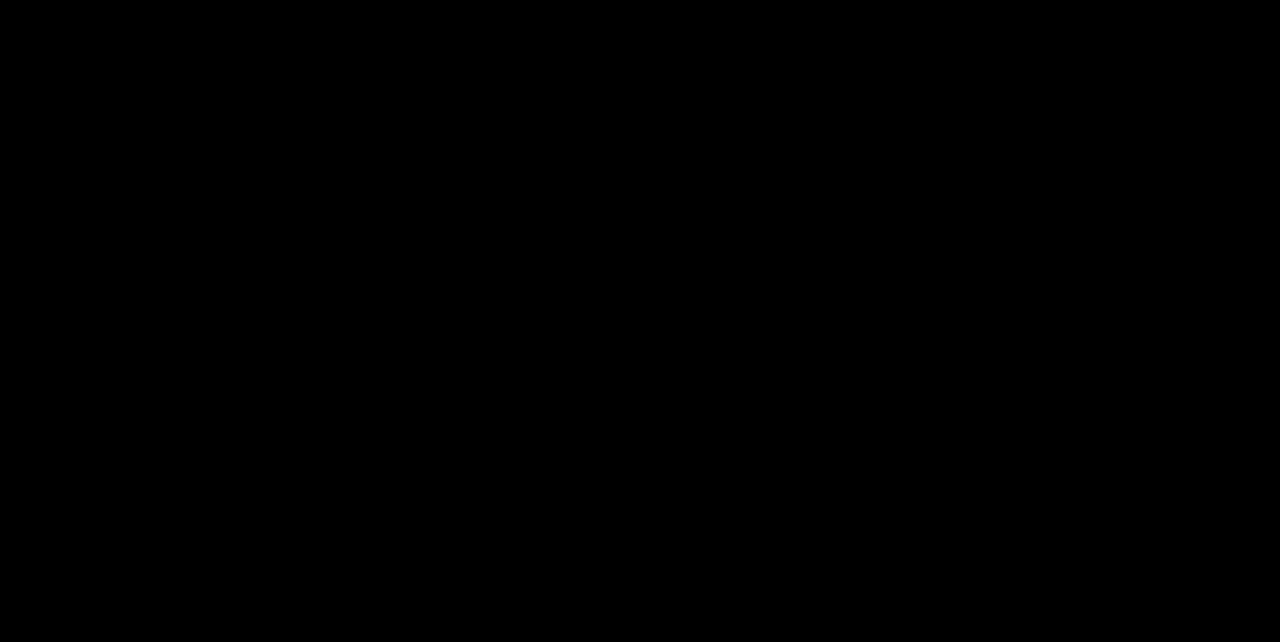
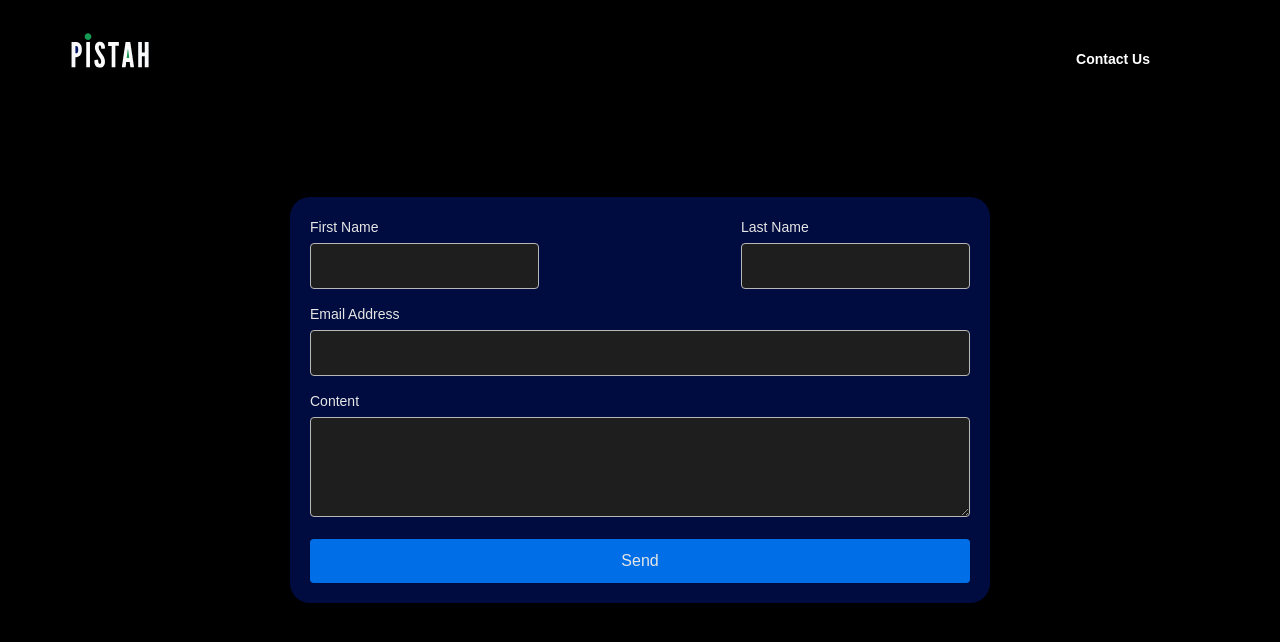
Before and after one commit to 121yaseen/pistah-home, a Next.js app: page /contact in a window 1280 px wide. Shown: the top 642 px of the page. Built offline with nearby package versions, Linux system fonts and the light colour scheme.

Commit message:
contact page initial

```diff
--- /dev/null
+++ b/src/app/components/ContactPageComponent.tsx
@@ -0,0 +1,201 @@
+import React, { useState } from 'react';
+
+const ContactPageComponent = () => {
+  const [formData, setFormData] = useState({
+    firstName: '',
+    lastName: '',
+    email: '',
+    content: ''
+  });
+
+  const [errors, setErrors] = useState({
+    firstName: '',
+    lastName: '',
+    email: '',
+    content: ''
+  });
+
+  const handleChange = (e: { target: { name: any; value: any; }; }) => {
+    setFormData({
+      ...formData,
+      [e.target.name]: e.target.value
+    });
+  };
+
+  const validateEmail = (email: string) => {
+    const emailPattern = /^[a-zA-Z0-9._-]+@[a-zA-Z0-9.-]+\.[a-zA-Z]{2,}$/;
+    return emailPattern.test(email);
+  };
+
+  const handleSubmit = (e: { preventDefault: () => void; }) => {
+    e.preventDefault();
+
+    let formIsValid = true;
+    let tempErrors = { ...errors };
+
+    // Validate required fields
+    if (!formData.firstName) {
+      tempErrors.firstName = 'First name is required';
+      formIsValid = false;
+    } else {
+      tempErrors.firstName = '';
+    }
+
+    if (!formData.lastName) {
+      tempErrors.lastName = 'Last name is required';
+      formIsValid = false;
+    } else {
+      tempErrors.lastName = '';
+    }
+
+    if (!formData.email) {
+      tempErrors.email = 'Email address is required';
+      formIsValid = false;
+    } else if (!validateEmail(formData.email)) {
+      tempErrors.email = 'Please enter a valid email address';
+      formIsValid = false;
+    } else {
+      tempErrors.email = '';
+    }
+
+    if (!formData.content) {
+      tempErrors.content = 'Content is required';
+      formIsValid = false;
+    } else {
+      tempErrors.content = '';
+    }
+
+    setErrors(tempErrors);
+
+    if (formIsValid) {
+      // Handle form submission logic here
+      console.log('Form submitted:', formData);
+    }
+  };
+
+  return (
+    <div style={styles.container}>
+      <form onSubmit={handleSubmit} style={styles.form}>
+        <div style={styles.inputRow}>
+          <div style={styles.inputContainer}>
+            <label style={styles.label}>First Name</label>
+            <input
+              type="text"
+              name="firstName"
+              value={formData.firstName}
+              onChange={handleChange}
+              style={styles.input}
+            />
+            {errors.firstName && <p style={styles.error}>{errors.firstName}</p>}
+          </div>
+
+          <div style={styles.inputContainer}>
+            <label style={styles.label}>Last Name</label>
+            <input
+              type="text"
+              name="lastName"
+              value={formData.lastName}
+              onChange={handleChange}
+              style={styles.input}
+            />
+            {errors.lastName && <p style={styles.error}>{errors.lastName}</p>}
+          </div>
+        </div>
+
+        <div style={styles.inputContainer}>
+          <label style={styles.label}>Email Address</label>
+          <input
+            type="email"
+            name="email"
+            value={formData.email}
+            onChange={handleChange}
+            style={styles.emailInput}
+          />
+          {errors.email && <p style={styles.error}>{errors.email}</p>}
+        </div>
+
+        <div style={styles.inputContainer}>
+          <label style={styles.label}>Content</label>
+          <textarea
+            name="content"
+            value={formData.content}
+            onChange={handleChange}
+            style={styles.textarea}
+          />
+          {errors.content && <p style={styles.error}>{errors.content}</p>}
+        </div>
+
+        <button type="submit" style={styles.button}>Send</button>
+      </form>
+    </div>
+  );
+};
+
+const styles = {
+  container: {
+    display: 'flex',
+    justifyContent: 'center',
+    alignItems: 'center',
+    height: '100vh',
+  },
+  form: {
+    backgroundColor: 'rgba(0, 20, 100, 0.7)',  // Transparent background
+    padding: '20px',
+    borderRadius: '20px',  // Round borders
+    width: '700px',  // Increased width by 25%
+    color: '#fff',
+    opacity: 0.9
+  },
+  inputContainer: {
+    marginBottom: '15px',
+  },
+  label: {
+    display: 'block',
+    marginBottom: '5px',
+    fontSize: '14px',
+  },
+  inputRow: {
+    display: 'flex',
+    justifyContent: 'space-between',  // Adjust space between first name and last name
+  },
+  input: {
+    padding: '10px',
+    border: '1px solid #ccc',
+    borderRadius: '4px',
+    backgroundColor: '#222',
+    color: '#fff',
+  },
+  emailInput: {
+    width: '100%',  // Ensure email input takes full width
+    padding: '10px',
+    border: '1px solid #ccc',
+    borderRadius: '4px',
+    backgroundColor: '#222',
+    color: '#fff',
+  },
+  textarea: {
+    width: '100%',
+    padding: '10px',
+    border: '1px solid #ccc',
+    borderRadius: '4px',
+    backgroundColor: '#222',
+    color: '#fff',
+    minHeight: '100px',
+  },
+  button: {
+    width: '100%',
+    padding: '10px',
+    backgroundColor: '#007bff',
+    border: 'none',
+    borderRadius: '4px',
+    color: '#fff',
+    fontSize: '16px',
+    cursor: 'pointer',
+  },
+  error: {
+    color: 'red',
+    fontSize: '12px',
+  }
+};
+
+export default ContactPageComponent;
--- a/src/app/components/HeaderComponent.tsx
+++ b/src/app/components/HeaderComponent.tsx
@@ -49,6 +49,7 @@ const HeaderComponent = () => {
       </Link>
 
       {/* Right Button: Contact Us */}
+      <Link href="/contact">
         <button
           style={{
             position: "relative",
@@ -75,6 +76,7 @@ const HeaderComponent = () => {
         >
           Contact Us
         </button>
+      </Link>
     </div>
   );
 };
--- a/src/app/contact/page.tsx
+++ b/src/app/contact/page.tsx
@@ -1,8 +1,14 @@
-const ContactPageComponent = () => {
+"use client";
+import ContactPageComponent from "../components/ContactPageComponent";
+import HeaderComponent from "../components/HeaderComponent";
+
+const ContactPageHome = () => {
   return (
     <div>
+      <HeaderComponent />
+      <ContactPageComponent/>
     </div>
   );
 };
 
-export default ContactPageComponent;
+export default ContactPageHome;
```
Lines whose indentation alone changed are shown as unchanged.
